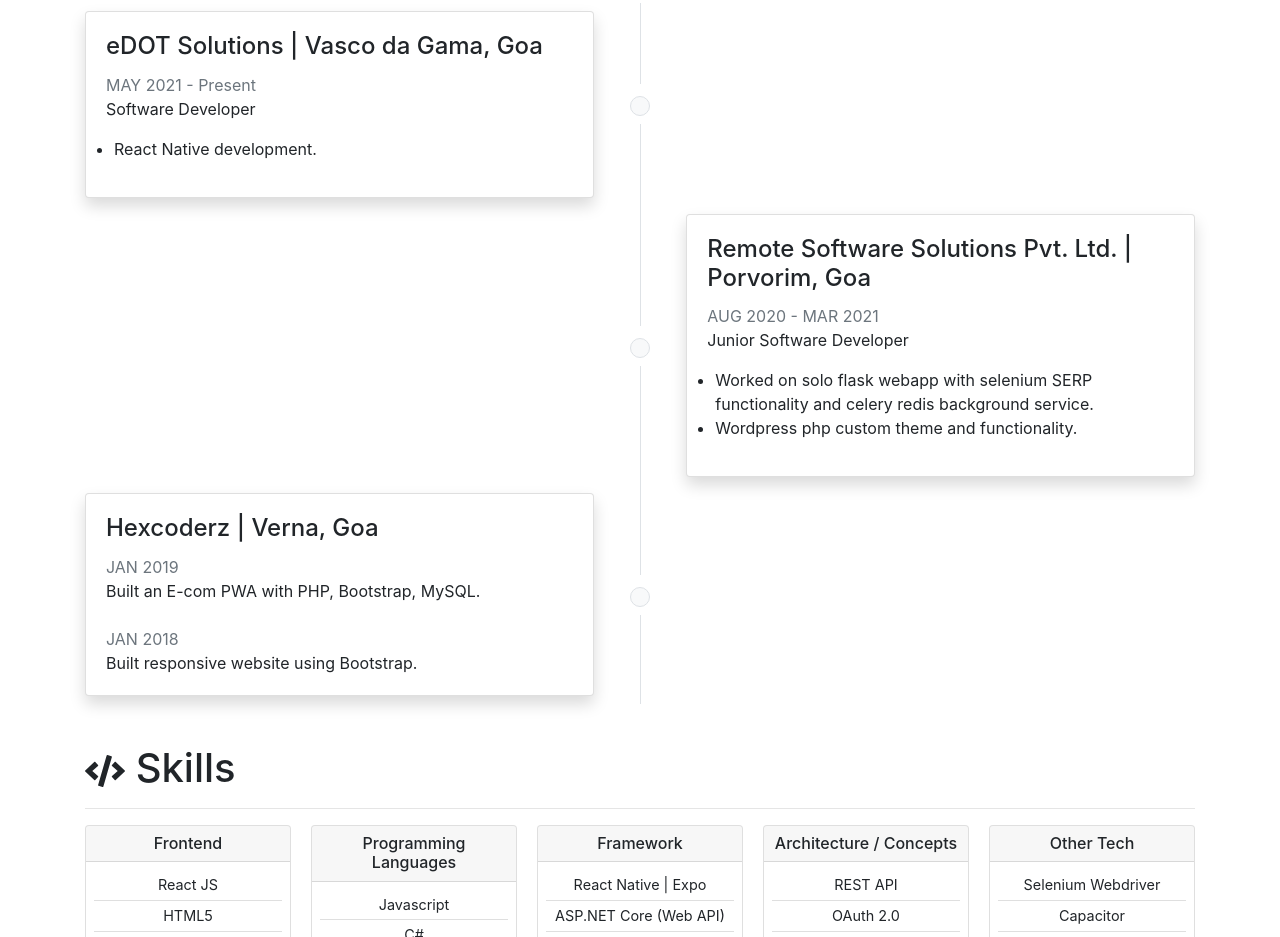
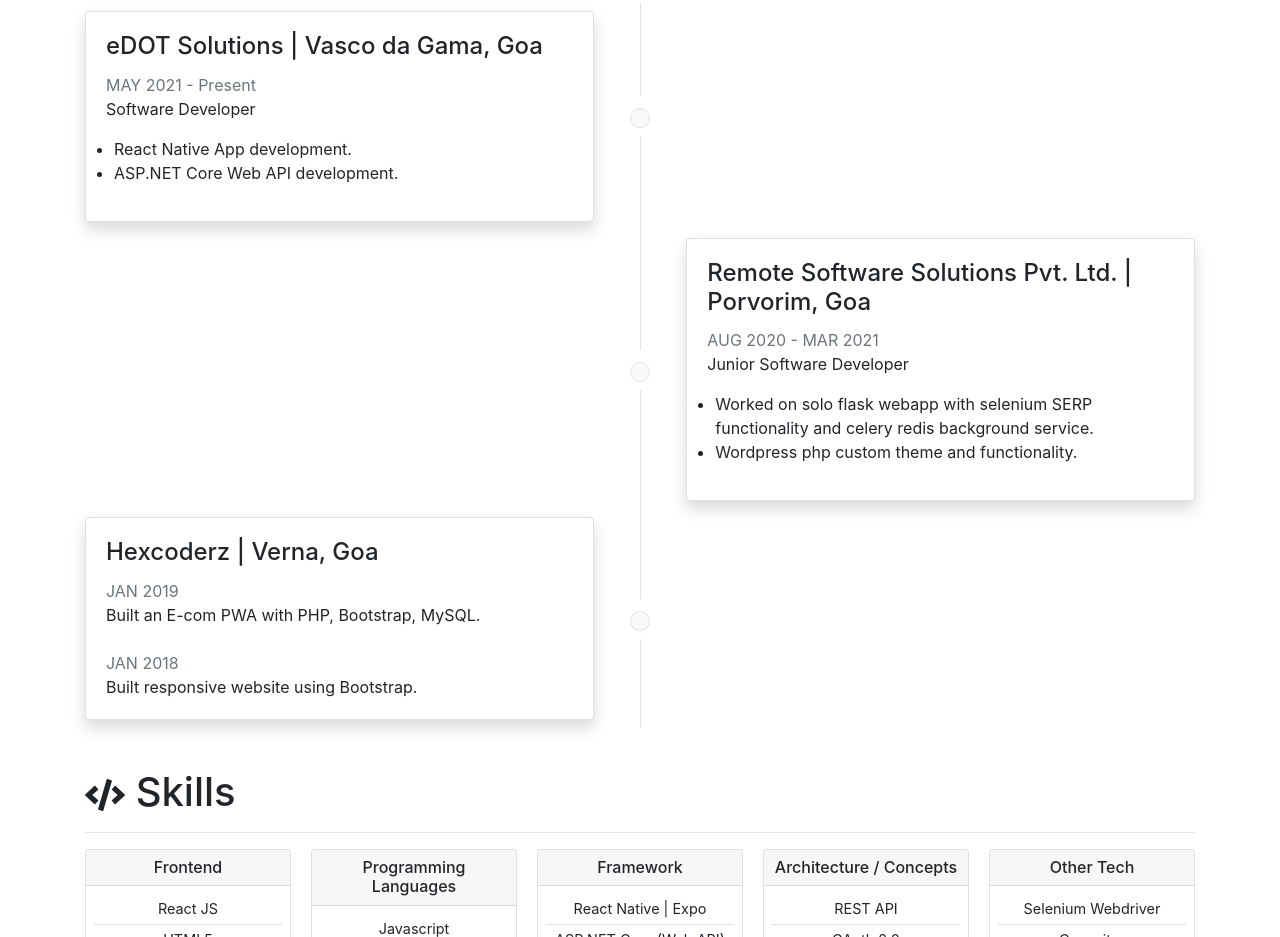
Before and after one commit to SiddharthPrakashan/resume, a website built with webpack: page index.html in a window 1280 px wide. Shown: the part 879-1816 px from the top of the page. Built offline with nearby package versions, Linux system fonts and the light colour scheme; files whose address does not match are found by name.

Commit message:
updated experience

```diff
--- a/index.html
+++ b/index.html
@@ -106,7 +106,8 @@
                     <span class="text-muted">MAY 2021 - Present</span> <br>
                     Software Developer
                     <ul class="px-2">
-                      <li class="">React Native development.</li>
+                      <li class="">React Native App development.</li>
+                      <li class="">ASP.NET Core Web API development.</li>
                     </ul>
                   </p>
                 </div>
```
